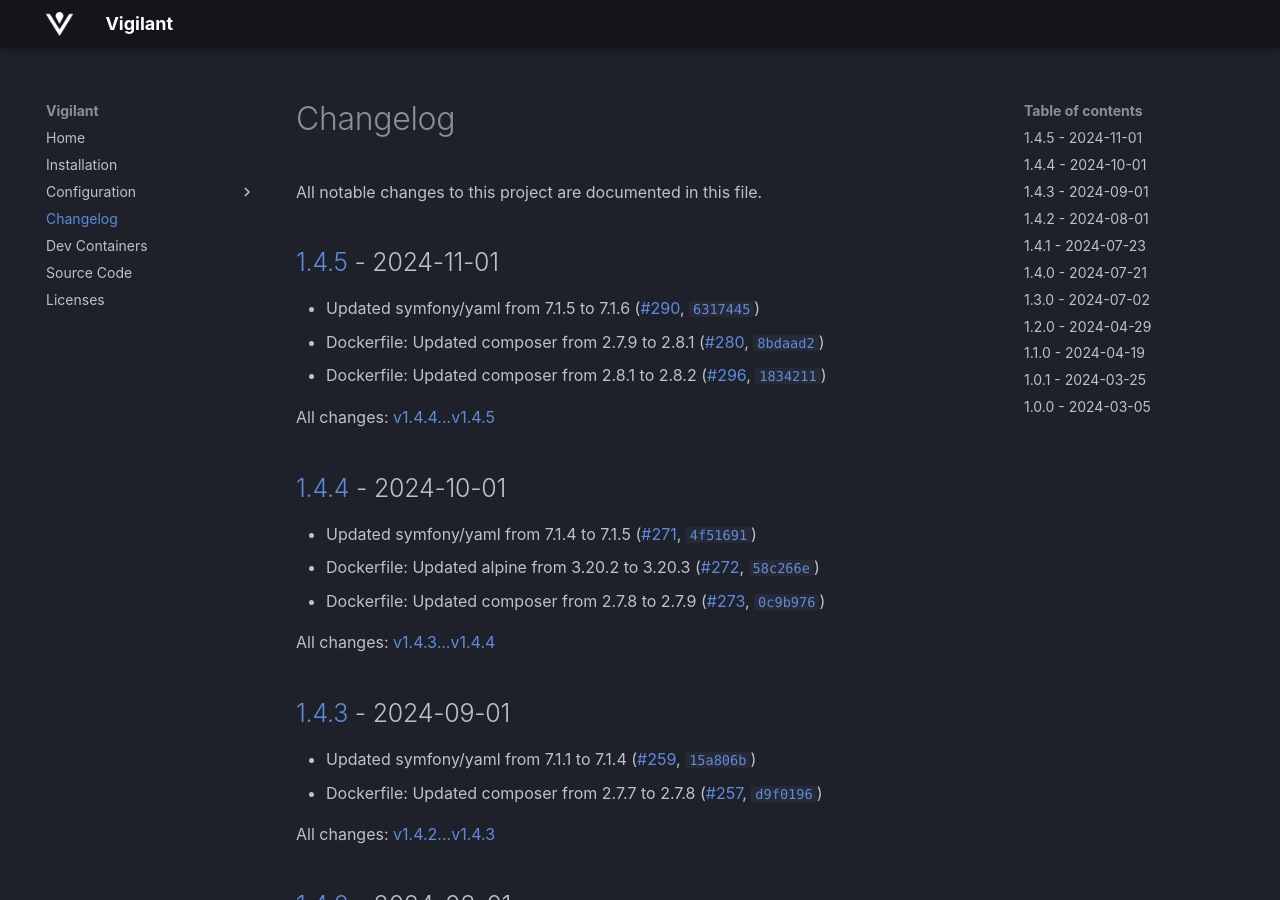
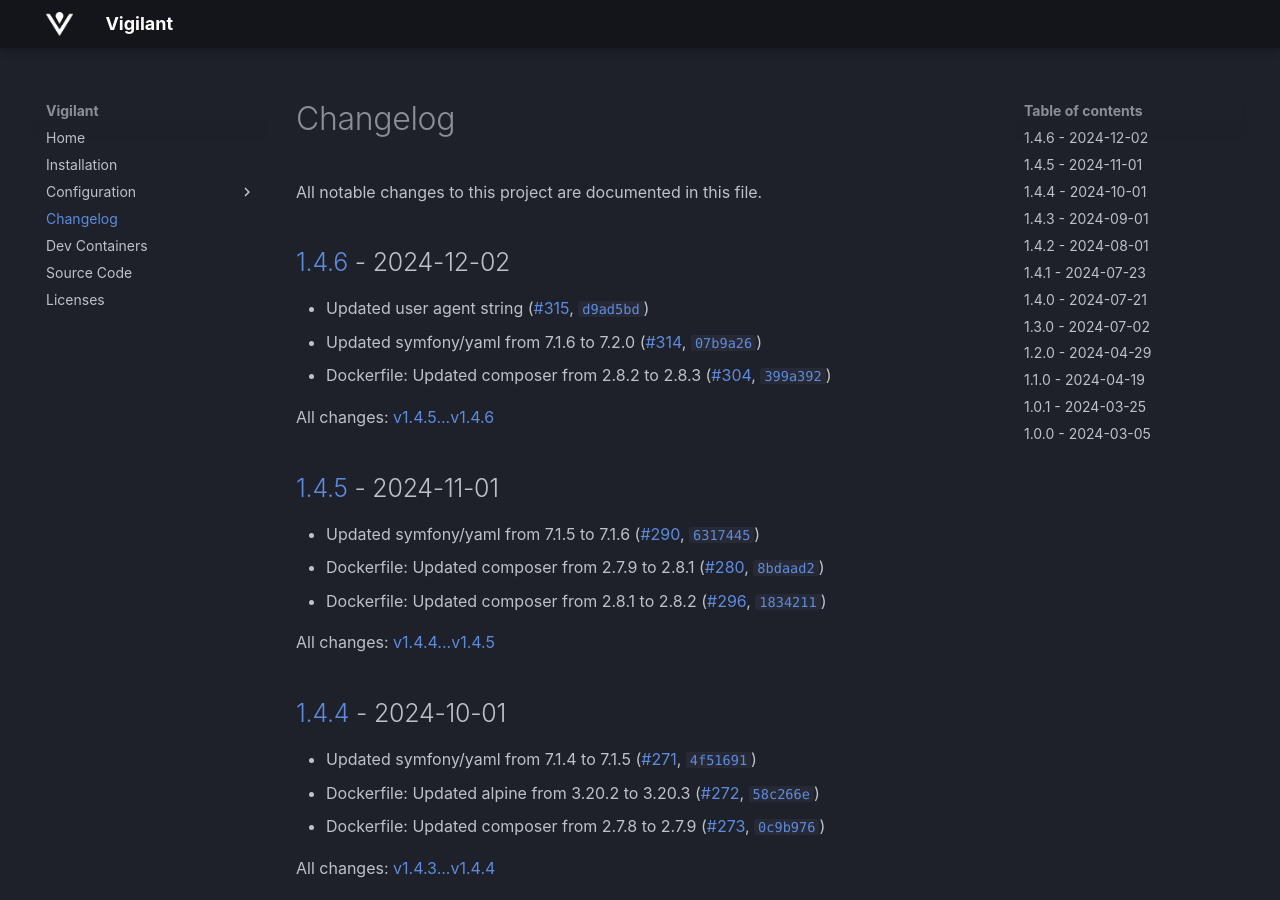
Before and after one commit to VerifiedJoseph/vigilant, an MkDocs documentation site: the page built from docs/changelog.md, in a window 1280 px wide and 900 px high. Built offline with MkDocs 1.6.1 and Material for MkDocs 9.7.7, drawn with Linux system fonts in a browser that asks for light colours; plug-ins that fetch from the network failed and are left out.

Commit message:
Version 1.4.6 (#316)

```diff
--- a/CHANGELOG.md
+++ b/CHANGELOG.md
@@ -1,6 +1,14 @@
 # Changelog
 
 All notable changes to this project are documented in this file.
+
+## [1.4.6](https://github.com/VerifiedJoseph/vigilant/releases/tag/v1.4.6) - 2024-12-02
+
+- Updated user agent string ([#315](https://github.com/VerifiedJoseph/vigilant/pull/315), [`d9ad5bd`](https://github.com/VerifiedJoseph/vigilant/commit/d9ad5bd2bd2e447cfa805545d42dc67980a11328))
+- Updated symfony/yaml from 7.1.6 to 7.2.0 ([#314](https://github.com/VerifiedJoseph/vigilant/pull/314), [`07b9a26`](https://github.com/VerifiedJoseph/vigilant/commit/07b9a26f053afdac2babf06b6dcd82821b27902a))
+- Dockerfile: Updated composer from 2.8.2 to 2.8.3 ([#304](https://github.com/VerifiedJoseph/vigilant/pull/304), [`399a392`](https://github.com/VerifiedJoseph/vigilant/commit/399a3924f3c9e6b6f6d96dedad03d0bd4944f006))
+
+All changes: [v1.4.5...v1.4.6](https://github.com/VerifiedJoseph/vigilant/compare/v1.4.5...v1.4.6)
 
 ## [1.4.5](https://github.com/VerifiedJoseph/vigilant/releases/tag/v1.4.5) - 2024-11-01
 
--- a/docker-compose.yml
+++ b/docker-compose.yml
@@ -1,7 +1,7 @@
 version: '3'
 services:
   vigilant:
-    image: ghcr.io/verifiedjoseph/vigilant:1.4.5
+    image: ghcr.io/verifiedjoseph/vigilant:1.4.6
     environment:
       - VIGILANT_TIMEZONE=Europe/London
       - VIGILANT_NOTIFICATION_SERVICE=ntfy
```
Also changed, not shown: docs/install.md (+1 -1 lines), 1 other file.
